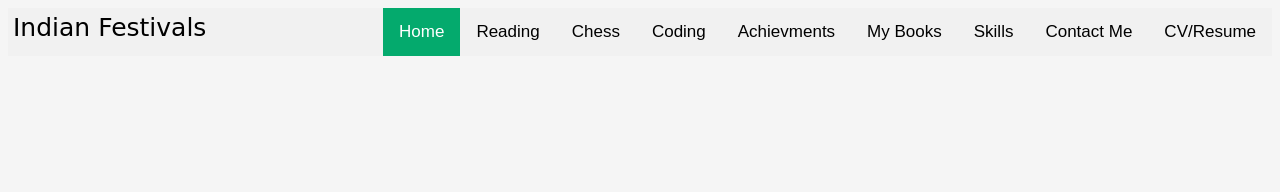
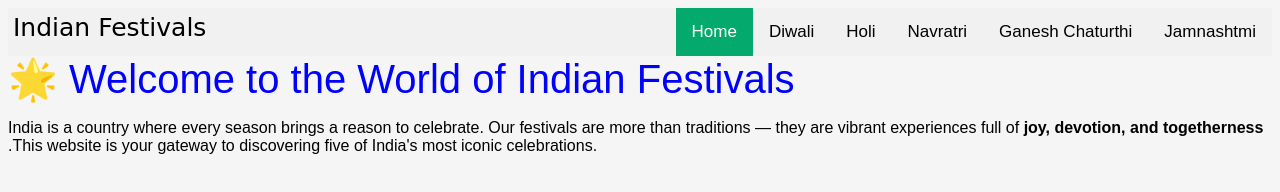
Before and after one commit to tapariapurv/indianfestivals, a plain HTML site: page index.html in a window 1280 px wide. Drawn offline with Linux system fonts and the light colour scheme.

Commit message:
Add first heading and paragraph to index.html and minor formatting in index.html

```diff
--- a/index.html
+++ b/index.html
@@ -18,28 +18,35 @@
                    Home
                 </a>
                 <a href='reading.html'>
-                    Reading
+                    Diwali
                 </a>
                 <a href='chess.html'>
-                    Chess
+                    Holi
                 </a>
                 <a href='coding.html'>
-                    Coding
+                    Navratri
                 </a>
                 <a href='achievments.html'>
-                    Achievments
+                    Ganesh Chaturthi
                 </a>
 	            <a href='mybooks.html'>
-		            My Books
+		            Jamnashtmi
 	            </a>
-                <a href="skills.html">
-                    Skills
-                </a>
-                <a href='contactme.html'>
-	                Contact Me
-                </a>
-                <a href='https://raw.githubusercontent.com/tapariapurv/tapariapurv.github.io/gh-pages/docs/Purv%20Taparia%20(CV_Resume).pdf'>
-                    CV/Resume
-                </a>
             </div>
         </div>
+        <div class="homepage-content">
+            <a href="index.html">
+                <font class="homepage-content-header">
+                    🌟 Welcome to the World of Indian Festivals
+                </font>
+            </a>
+            <p>
+                India is a country where every season brings a reason to celebrate. Our festivals are more than traditions — they are vibrant experiences full of
+                <b>
+                    joy, devotion, and togetherness
+                </b>
+                .This website is your gateway to discovering five of India's most iconic celebrations.
+            </p>
+        </div>
+    </body>
+</html>
```
